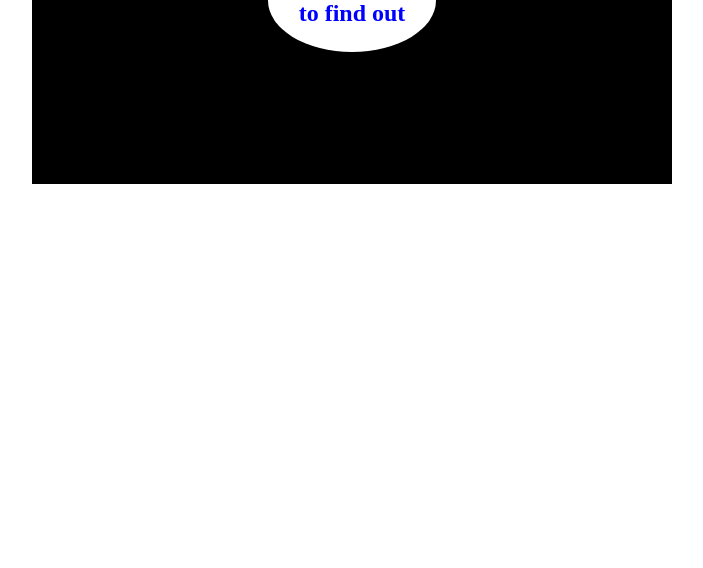
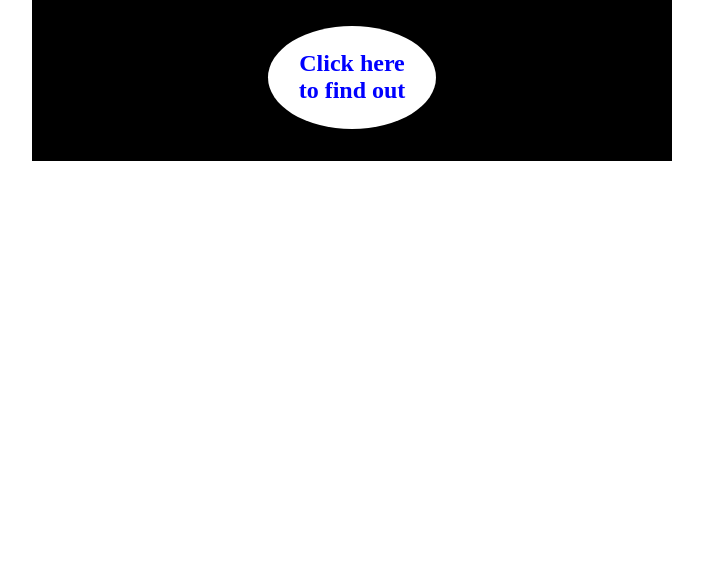
Before and after one commit to iwterry/quiz-app, a plain HTML site: page index.html in a window 1280 px wide. Shown: the part 232-800 px from the top of the page, without its empty margins (288-991 px from the left). Drawn offline with nearby package versions, Linux system fonts and the light colour scheme.

Commit message:
Adjust opening message positioning

```diff
--- a/styles/main.css
+++ b/styles/main.css
@@ -1,11 +1,10 @@
 #opening {
 	width: 50%;
 	min-width: 16em;
-	height: 20em;
-    margin: 4em auto 0em auto;
+    margin: 11% auto 0em auto;
     text-align: center;
 	background-color: black;
-	padding-top: 2em;
+	padding: 2em 0em;
 }
 
 #opening h1 {
```
